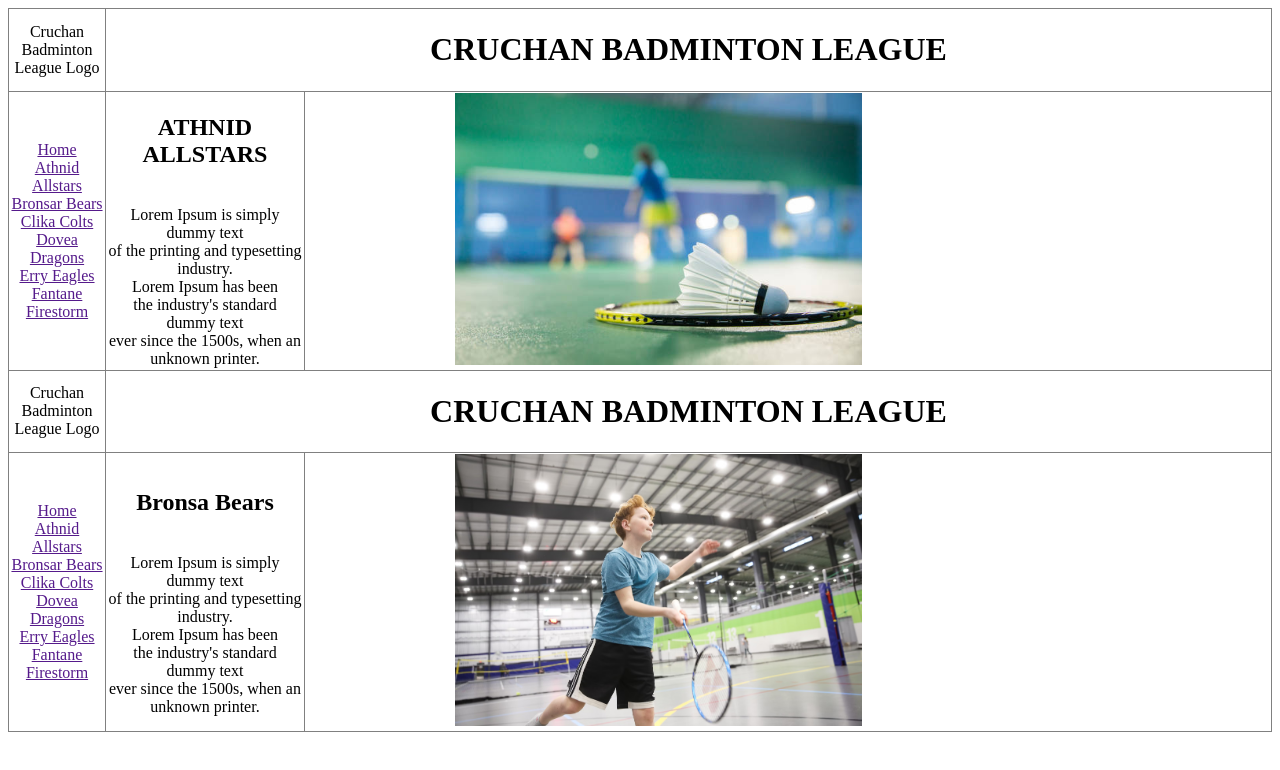
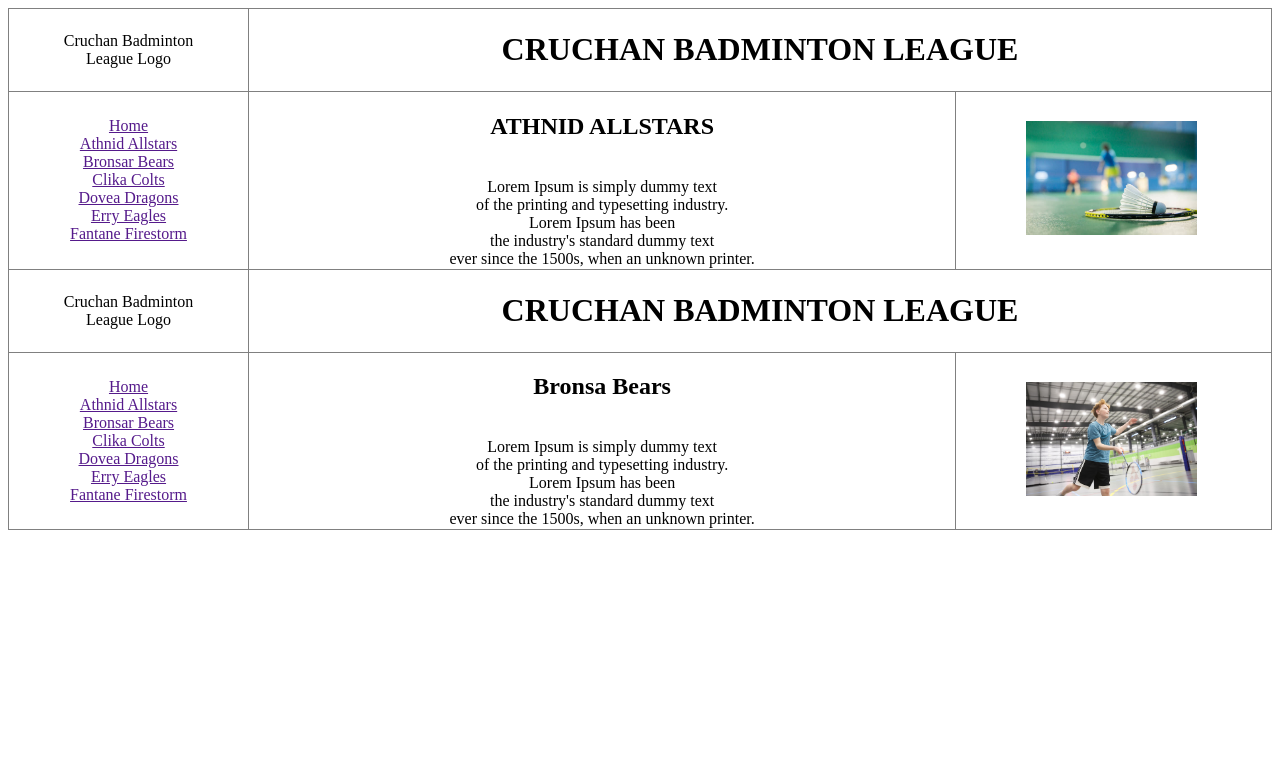
Before and after one commit to HenryCpr/ICT-EGI, a plain HTML site: page Crurchan-Badminton-Club.html in a window 1280 px wide. Drawn offline with Linux system fonts and the light colour scheme.

Commit message:
Updated Code

```diff
--- a/Crurchan-Badminton-Club.html
+++ b/Crurchan-Badminton-Club.html
@@ -14,7 +14,7 @@
         <tr>
             <td style="text-align: center;"><a href="">Home</a><br><a href="">Athnid Allstars</a><br><a href="">Bronsar Bears</a><br><a href="">Clika Colts</a><br><a href="">Dovea Dragons</a><br><a href="">Erry Eagles</a><br><a href="">Fantane Firestorm</a></td>
         <td style="text-align: center;"><h2>ATHNID ALLSTARS</h2><br> Lorem Ipsum is simply dummy text<br> of the printing and typesetting industry. <br>Lorem Ipsum has been <br>the industry's standard dummy text <br>ever since the 1500s, when an unknown printer.</td>
-        <td style="align-content: center;padding-left: 150px;"><img src="./Images/shuttlecock.jpeg" style="width: 50%;"></td>
+        <td style="align-content: center;padding-left: 70px; width: 25%;"><img src="./Images/shuttlecock.jpeg" style="width: 70%;"></td>
         </tr>
 
         <tr>
@@ -24,7 +24,7 @@
         <tr>
             <td style="text-align: center;"><a href="">Home</a><br><a href="">Athnid Allstars</a><br><a href="">Bronsar Bears</a><br><a href="">Clika Colts</a><br><a href="">Dovea Dragons</a><br><a href="">Erry Eagles</a><br><a href="">Fantane Firestorm</a></td>
         <td style="text-align: center;"><h2>Bronsa Bears</h2><br> Lorem Ipsum is simply dummy text<br> of the printing and typesetting industry. <br>Lorem Ipsum has been <br>the industry's standard dummy text <br>ever since the 1500s, when an unknown printer.</td>
-        <td style="align-content: center;padding-left: 150px;"><img src="./Images/boy-badminton.avif" style="width: 50%;"></td>
+        <td style="align-content: center;width: 25%;padding-left:70px;"><img src="./Images/boy-badminton.avif" style="width: 70%;"></td>
         </tr>
     </table>
 </body>
```
Also changed, not shown: Task-A3a.html (+1 -1 lines).
